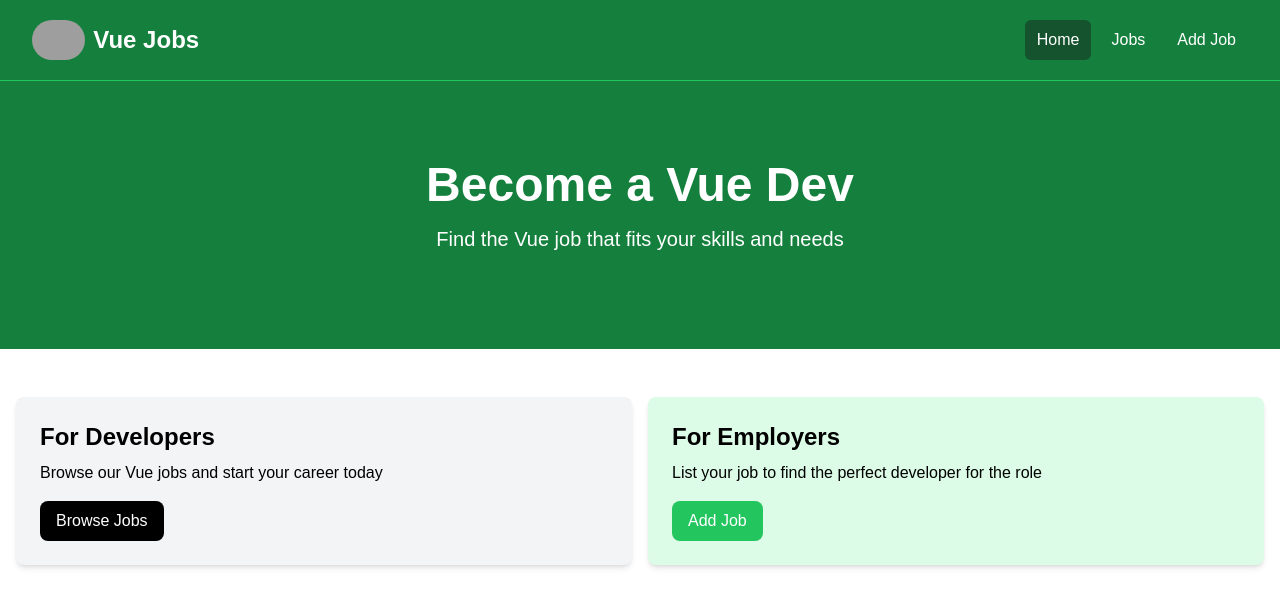
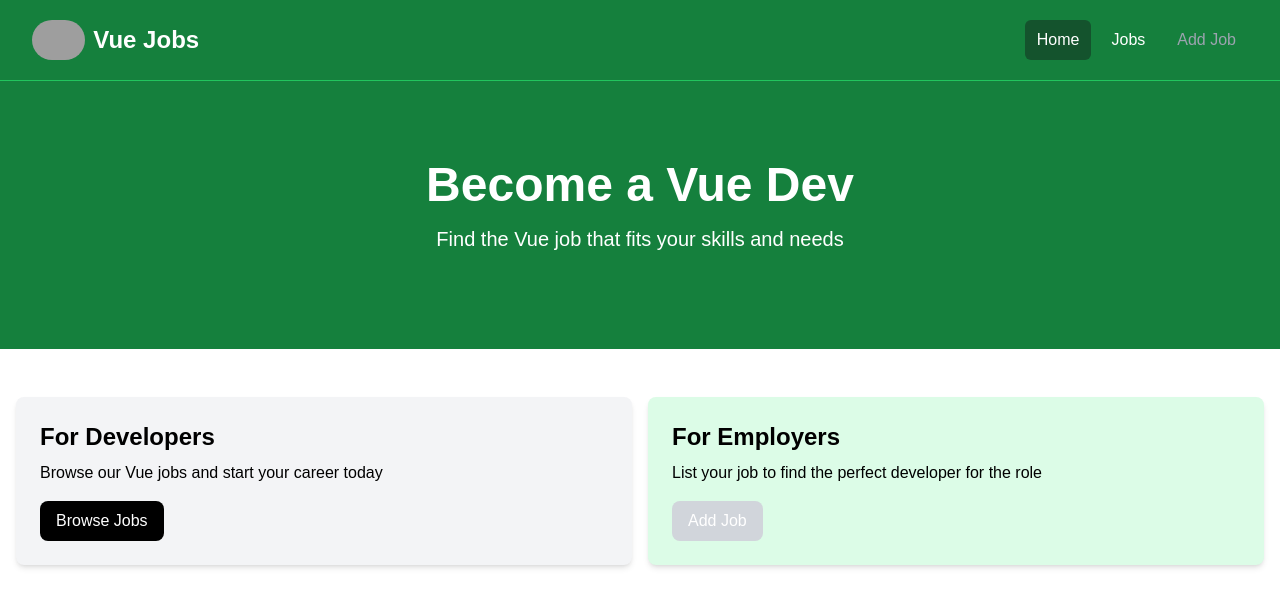
Before and after one commit to eddiemuhoro/tech-kenya, a Vue app: page / in a window 1280 px wide. Shown: the top 591 px of the page. Built offline with nearby package versions, Linux system fonts and the light colour scheme; no server answers; grey boxes are pictures that could not be loaded.

Commit message:
Refactor add job router link to show a warning message when clicking on "Add Job"

```diff
--- a/src/components/HomeCards.vue
+++ b/src/components/HomeCards.vue
@@ -1,6 +1,11 @@
 <script setup>
 import { RouterLink } from "vue-router";
 import Card from "./Card.vue";
+import { useToast } from "vue-toastification";
+const toast = useToast();
+const showWarning = () => {
+  toast.warning("Coming soon");
+};
 </script>
 
 <template>
@@ -25,8 +30,9 @@ import Card from "./Card.vue";
             List your job to find the perfect developer for the role
           </p>
           <RouterLink
-            to="/add/job"
-            class="inline-block bg-green-500 text-white rounded-lg px-4 py-2 hover:bg-green-600"
+            to="/"
+            class="inline-block bg-gray-300 text-white rounded-lg px-4 py-2"
+            @click="showWarning"
           >
             Add Job
           </RouterLink>
--- a/src/components/Topbar.vue
+++ b/src/components/Topbar.vue
@@ -1,9 +1,14 @@
 <script setup>
 import { useRoute } from "vue-router";
 import { RouterLink } from "vue-router";
+import { useToast } from "vue-toastification";
+const toast = useToast();
 const isActiveLink = (routePath) => {
   const route = useRoute();
   return route.path === routePath;
+};
+const showWarning = () => {
+  toast.warning("Coming soon");
 };
 </script>
 
@@ -48,13 +53,14 @@ const isActiveLink = (routePath) => {
                 Jobs
               </RouterLink>
               <RouterLink
-                to="/jobs/add"
+                to="#"
                 :class="[
                   isActiveLink('/jobs/add')
                     ? 'bg-green-900 text-white'
-                    : 'text-white',
+                    : 'text-gray-400',
                   'hover:bg-green-900 hover:text-white rounded-md px-3 py-2',
                 ]"
+                @click="showWarning"
               >
                 Add Job
               </RouterLink>
```
